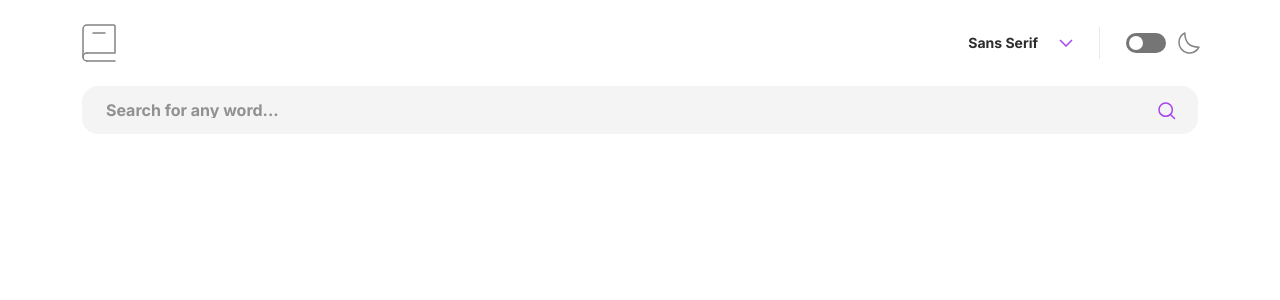
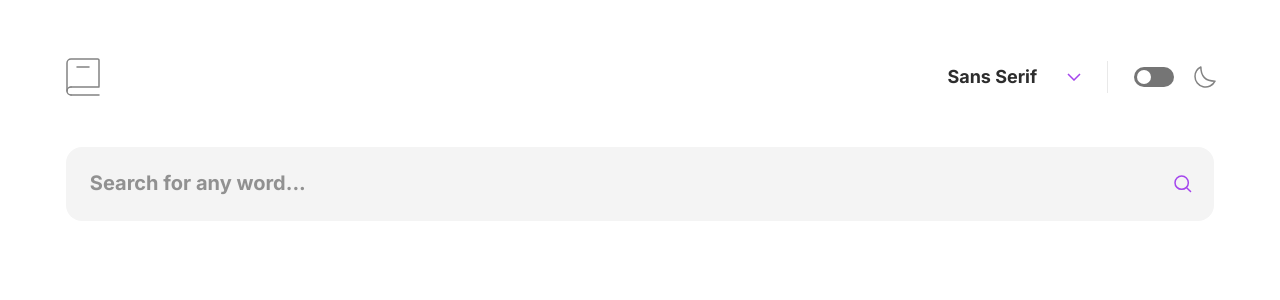
Before and after one commit to oduntane/dictionary-web-app-react, a React (Vite) app: page / in a window 1280 px wide. Shown: the top 300 px of the page. Built offline with nearby package versions, Linux system fonts and the light colour scheme.

Commit message:
chore(responsive): add tablet design

```diff
--- a/src/App.jsx
+++ b/src/App.jsx
@@ -39,15 +39,15 @@ function App() {
     }
 
     return (
-        <div role="application" className="min-h-dvh pt-[1.5rem] pb-[5.3125rem] bg-white flex flex-col gap-6 font-sans">
+        <div role="application" className="min-h-dvh pt-[1.5rem] pb-[5.3125rem] bg-white flex flex-col gap-6 font-sans tablet:pt-[3.625rem] tablet:pb-[7.375rem] tablet:gap-[3.125rem]">
             <h1 className="sr-only">Dictionary Web App</h1>
             {/* Header */}
-            <header className="w-[87.2%] mx-auto flex flex-col gap-[1.5rem]">
+            <header className="w-[87.2%] mx-auto flex flex-col gap-[1.5rem] tablet:w-[89.71%] tablet:gap-[3.2187rem]">
                 <div className="flex justify-between items-center">
                     <span role="presentation"><svg xmlns="http://www.w3.org/2000/svg" width="34" height="38" viewBox="0 0 34 38"><g fill="none" fillRule="evenodd" stroke="#838383" strokeLinecap="round" strokeWidth="1.5"><path d="M1 33V5a4 4 0 0 1 4-4h26.8A1.2 1.2 0 0 1 33 2.2v26.228M5 29h28M5 37h28"/><path strokeLinejoin="round" d="M5 37a4 4 0 1 1 0-8"/><path d="M11 9h12"/></g></svg></span>
-                    <div className="inline-flex gap-[1.625rem] items-center">
-                        <button aria-label="change application font" className="inline-flex gap-[1.3125rem] items-center">
-                            <span className="text-sm text-grey-600 font-bold leading-[1.5rem]">Sans Serif</span>
+                    <div className="inline-flex gap-[1.625rem] items-center tablet:gap-[1.625rem]">
+                        <button aria-label="change application font" className="inline-flex gap-[1.3125rem] items-center tablet:gap-[1.875rem]">
+                            <span className="text-sm text-grey-600 font-bold leading-[1.5rem] tablet:text-md">Sans Serif</span>
                             <span role="presentation"><svg xmlns="http://www.w3.org/2000/svg" width="14" height="8" viewBox="0 0 14 8"><path fill="none" stroke="#A445ED" strokeWidth="1.5" d="m1 1 6 6 6-6"/></svg></span>
                         </button>
                         <span role="presentation" className="block w-[1px] h-[2rem] bg-grey-200"></span> {/* Separator */}
@@ -58,13 +58,13 @@ function App() {
             </header>
             {/* Main */}
             {definition !== null && error === null?
-                <main className="w-[87.2%] mx-auto flex flex-col gap-8" aria-live="polite">
+                <main className="w-[87.2%] mx-auto flex flex-col gap-8 tablet:w-[89.71%] tablet:gap-[2.5rem]" aria-live="polite">
                     <h2 className="sr-only">Word Description</h2>
                     {/* Word Header */}
                     <div className="w-full flex justify-between">
-                        <div className="flex flex-col gap-2">
-                            <span className="text-2xl font-bold text-grey-600">{definition.word}</span>
-                            <span className="text-md font-normal leading-[1.5rem] text-purple-500">{definition.phonetic}</span>
+                        <div className="flex flex-col gap-2 tablet:gap-[0.6875rem]">
+                            <span className="text-2xl font-bold text-grey-600 tablet:text-3xl">{definition.word}</span>
+                            <span className="text-md font-normal leading-[1.5rem] text-purple-500 tablet:text-xl">{definition.phonetic}</span>
                         </div>
                         <PlayButton />
                     </div>
@@ -72,18 +72,18 @@ function App() {
                     {
                         definition.meanings.map((meaning, index) => {
                             return (
-                                <div className="flex flex-col gap-8" key={index}> {/* The index is unique and does not change*/}
+                                <div className="flex flex-col gap-8 tablet:gap-8" key={index}> {/* The index is unique and does not change*/}
                                     <div className="flex gap-4 items-center">
-                                        <span className="text-md font-bold text-grey-600 italic">{meaning.partOfSpeech}</span>
+                                        <span className="text-md font-bold text-grey-600 italic tablet:text-xl">{meaning.partOfSpeech}</span>
                                         <span role="presentation" className="block h-[1px] grow bg-grey-200"></span>
                                     </div>
                                     <div className="">
-                                        <span className="block mb-4 text-base font-normal text-grey-400">Meaning</span>
-                                        <ul className="mb-6 flex flex-col gap-[0.8125rem]">
+                                        <span className="block mb-4 text-base font-normal text-grey-400 tablet:text-lg tablet:mb-[1.6875rem]">Meaning</span>
+                                        <ul className="mb-6 flex flex-col gap-[0.8125rem] tablet:mb-[2.5625rem]">
                                             {
                                                 meaning.definitions.map((definition) => {
                                                     return (
-                                                        <li className="flex gap-[1.25rem] items-start text-sm leading-[1.5rem] text-grey-600 font-normal">
+                                                        <li className="flex gap-[1.25rem] items-start text-sm leading-[1.5rem] text-grey-600 font-normal tablet:text-md">
                                                             <span role="presentation" className="block h-[0.375rem] aspect-square rounded-full bg-purple-500 mt-[0.625rem]"></span>
                                                             <div className="flex flex-col gap-[0.8125rem]">
                                                                 <p>{definition.definition}</p>
@@ -107,9 +107,9 @@ function App() {
                     }
 
 
-                    <div className="flex flex-col gap-2 border-t-[1px] border-t-grey-200 pt-6 text-sm">
+                    <div className="flex flex-col gap-2 border-t-[1px] border-t-grey-200 pt-6 text-sm tablet:pt-[1.3125rem] tablet:flex-row tablet:gap-[1.5625rem]">
                         <span className="underline text-grey-400">Source</span>
-                        <div className="underline flex items-center gap-4 font-normal">
+                        <div className="underline flex items-center gap-4 font-normal tablet:gap-2">
                             <a target="_blank" className="text-grey-600" href={`${definition.sourceUrls[0]}`}>{definition.sourceUrls[0]}</a>
                             <span role="presentation">
                                 <svg xmlns="http://www.w3.org/2000/svg" width="14" height="14" viewBox="0 0 14 14"><path fill="none" stroke="#838383" stroke-linecap="round" strokeLinejoin="round" strokeWidth="1.5" d="M6.09 3.545H2.456A1.455 1.455 0 0 0 1 5v6.545A1.455 1.455 0 0 0 2.455 13H9a1.455 1.455 0 0 0 1.455-1.455V7.91m-5.091.727 7.272-7.272m0 0H9m3.636 0V5"/></svg>
--- a/src/components/SearchField.jsx
+++ b/src/components/SearchField.jsx
@@ -13,8 +13,8 @@ function SearchField({value, error, onSearch }) {
 
     return (
         <div className={`flex flex-col gap-2 group ${error ? 'error' : ''}`}>
-            <div className="min-w-[12.5rem] w-full h-[3rem] bg-grey-100 rounded-[1rem] flex gap-4 px-[1.5rem] py-4 focus-within:border focus-within:border-purple-500 group-[.error]:border group-[.error]:border-red-500">
-                <input value={keyword} onChange={(e) => setKeyword(e.target.value)} aria-label="Search Field" className="grow text-base font-bold text-grey-600 focus:outline-0 " placeholder="Search for any word..."/>
+            <div className="min-w-[12.5rem] w-full bg-grey-100 rounded-[1rem] flex gap-4 px-[1.5rem] py-[0.875rem] focus-within:border focus-within:border-purple-500 group-[.error]:border group-[.error]:border-red-500 tablet:py-[1.3125rem]">
+                <input value={keyword} onChange={(e) => setKeyword(e.target.value)} aria-label="Search Field" className="grow text-base font-bold text-grey-600 focus:outline-0 tablet:text-lg" placeholder="Search for any word..."/>
                 <button className="grow-0 shrink-0" onClick={() => onSearch(keyword)}>
                     <span className="sr-only">Enter</span>
                     <span className="block w-4 aspect-square">
--- a/src/components/buttons/PlayButton.jsx
+++ b/src/components/buttons/PlayButton.jsx
@@ -3,7 +3,7 @@ function PlayButton() {
     return (
         <button>
             <span className="sr-only">Listen</span>
-            <span role="presentation" className="w-[3rem] aspect-square">
+            <span role="presentation">
                 <svg xmlns="http://www.w3.org/2000/svg" width="75" height="75" viewBox="0 0 75 75"><g fill="#A445ED" fill-rule="evenodd"><circle cx="37.5" cy="37.5" r="37.5" opacity=".25"/><path d="M29 27v21l21-10.5z"/></g></svg>
             </span>
         </button>
--- a/src/components/buttons/ThemeToggleButton.jsx
+++ b/src/components/buttons/ThemeToggleButton.jsx
@@ -1,7 +1,7 @@
 
 function ThemeToggleButton() {
     return (
-        <div className="inline-flex gap-[0.75rem] items-center">
+        <div className="inline-flex gap-[0.75rem] items-center tablet:gap-[1.25rem]">
             <span className="sr-only" aria-live="polite">{/* TODO */}</span>
             <button className="w-[2.5rem] h-[1.25rem] bg-grey-400 rounded-[0.625rem] p-[0.1875rem]">
                 <span className="sr-only">Toggle Theme</span>
--- a/src/index.css
+++ b/src/index.css
@@ -28,6 +28,10 @@
     --text-2xl: 2rem; /* 32px */
     --text-3xl: 4rem; /* 64px */
 
+    --breakpoint-*: initial;
+    --breakpoint-tablet: 48rem;
+    --breakpoint-desktop: 90rem;
+
 }
 
 /* 14 16 18 20 24 32 64 */
```
